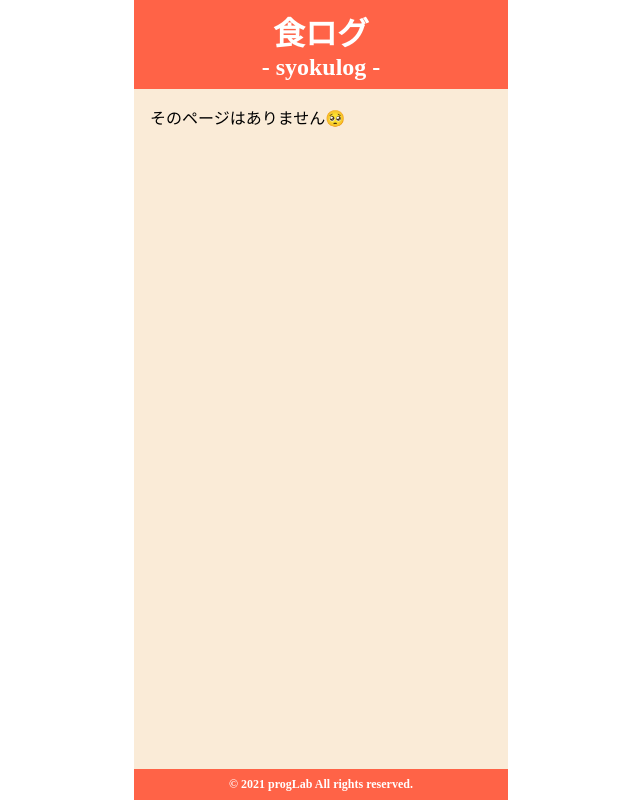
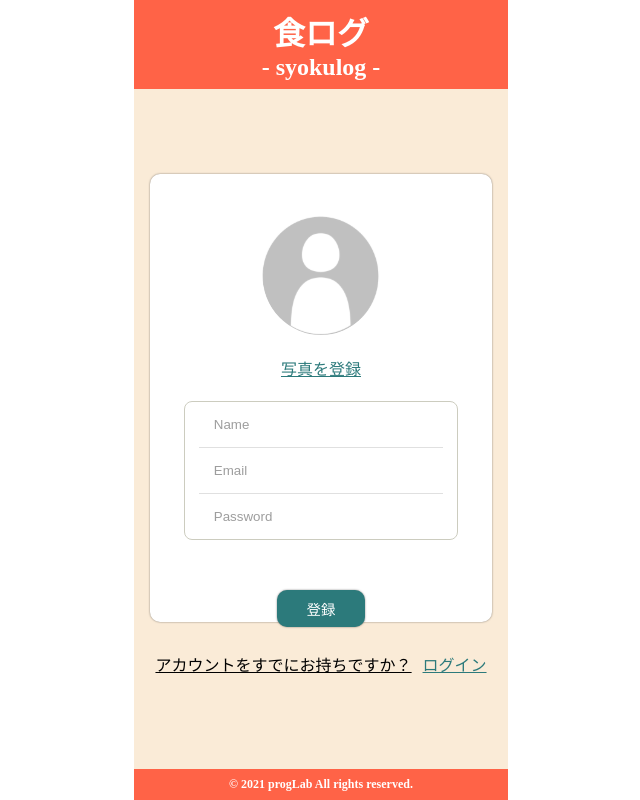
Before and after one commit to nbr41to/syokulog, a React (Create React App) app: page /signup in a window 1280 px wide. Shown: the whole page, without its empty margins (319-959 px from the left). Built offline with nearby package versions, Linux system fonts and the light colour scheme.

Commit message:
新規登録画面(signup-page)の製造完了

```diff
--- a/package.json
+++ b/package.json
@@ -10,7 +10,7 @@
     "sort-package-json": "npx sort-package-json 'package.json'",
     "start": "react-scripts start",
     "test": "react-scripts test",
-    "fmt": "eslint --fix '**/*.{js,jsx,ts,tsx}' && prettier --write --ignore-unknown '**/*.{js,jsx,ts,tsx,css,scss}'",
+    "fmt": "eslint --fix . && prettier --write --ignore-unknown .",
     "storybook": "start-storybook -p 6006 -s public",
     "build-storybook": "build-storybook -s public"
   },
--- a/src/App.jsx
+++ b/src/App.jsx
@@ -5,6 +5,7 @@ import HomePage from './components/pages/Home';
 import FoodPostsPage from './components/pages/FoodPosts';
 import { Layout } from './components/layout';
 import IngredientPostsPage from './components/pages/IngredientPosts';
+import Signup from './components/pages/Signup';
 
 const App = () => {
   return (
@@ -19,6 +20,7 @@ const App = () => {
             exact
             component={IngredientPostsPage}
           />
+          <Route path="/signup" exact component={Signup} />
           <Route path="/users" render={() => <>user page だよ</>} />
           <Route render={() => <>そのページはありません🥺</>} />
         </Switch>
--- /dev/null
+++ b/src/components/pages/Signup/index.jsx
@@ -0,0 +1,43 @@
+import styles from './index.module.scss';
+import { useHistory } from 'react-router-dom';
+const Signup = () => {
+  const history = useHistory();
+
+  const handleLoginLinkClick = () => {
+    history.push('/login');
+  };
+
+  const handleRegistBtnClick = () => {
+    history.push('/');
+  };
+
+  return (
+    <div className={styles.root}>
+      <div className={styles.container}>
+        <icon />
+        <img
+          src={`${process.env.PUBLIC_URL}/images/icon 1.svg`}
+          alt="Logo"
+          className={styles.icon}
+        />
+        <button className={styles.iconRegistLink}>写真を登録</button>
+        <div className={styles.inputContainer}>
+          <input placeholder="Name" className={styles.topInput} />
+          <input placeholder="Email" className={styles.middleInput} />
+          <input placeholder="Password" className={styles.bottomInput} />
+        </div>
+        <button onClick={handleRegistBtnClick} className={styles.registButton}>
+          登録
+        </button>
+      </div>
+      <div className={styles.linkContainer}>
+        <p className={styles.guideLink}>アカウントをすでにお持ちですか？</p>
+        <button onClick={handleLoginLinkClick} className={styles.link}>
+          ログイン
+        </button>
+      </div>
+    </div>
+  );
+};
+
+export default Signup;
--- /dev/null
+++ b/src/components/pages/Signup/index.module.scss
@@ -0,0 +1,115 @@
+.root {
+  height: 80vh;
+  display: flex;
+  justify-content: center;
+  align-items: center;
+  flex-direction: column;
+  .container {
+    background-color: #fff;
+    height: 70%;
+    width: 100%;
+    display: flex;
+    flex-direction: column;
+    align-items: center;
+    border-radius: 10px;
+    box-shadow: 0 0 2px rgba(0, 0, 0, 0.5);
+    .icon {
+      width: 118px;
+      height: 121px;
+      border-radius: 50%;
+      margin-top: 40px;
+    }
+    .iconRegistLink {
+      margin: 20px 0;
+      border: none;
+      font-size: 1rem;
+      color: #2c7a7b;
+      text-decoration: underline;
+      background-color: transparent;
+      cursor: pointer;
+      &:hover {
+        opacity: 0.7;
+      }
+    }
+    .inputContainer {
+      background-color: #fff;
+      display: flex;
+      justify-content: center;
+      align-items: center;
+      flex-direction: column;
+      width: 80%;
+      border-radius: 8px;
+      border: 1px solid #b7b7a4;
+      opacity: 0.7;
+      &:focus-within {
+        opacity: 1;
+        transition: all 0.3s;
+      }
+
+      .topInput {
+        width: 90%;
+        padding: 15px;
+        border-top: none;
+        border-left: none;
+        border-right: none;
+        border-bottom: 1px solid lightgray;
+        outline: none;
+      }
+      .middleInput {
+        width: 90%;
+        padding: 15px;
+        border-top: none;
+        border-left: none;
+        border-right: none;
+        border-bottom: 1px solid lightgray;
+        outline: none;
+      }
+      .bottomInput {
+        width: 90%;
+        padding: 15px;
+        border: none;
+        outline: none;
+      }
+    }
+    .registButton {
+      background-color: #2c7a7b;
+      color: #fff;
+      border-radius: 10px;
+      padding: 8px 30px;
+      border: none;
+      box-shadow: 0 0 2px rgba(0, 0, 0, 0.5);
+      margin-top: 50px;
+      font-size: 0.9rem;
+      &:hover {
+        opacity: 0.7;
+        box-shadow: 0 0 1px rgba(0, 0, 0, 0.5);
+        transition: all 0.3s;
+      }
+    }
+  }
+  .linkContainer {
+    margin-top: 30px;
+    width: 100%;
+    display: flex;
+    justify-content: space-around;
+    .guideLink {
+      margin: 0%;
+      padding: 0%;
+      font-size: 1rem;
+      text-decoration: underline;
+    }
+    .link {
+      margin: 0%;
+      padding: 0%;
+      border: none;
+      font-size: 1rem;
+      color: #2c7a7b;
+      text-decoration: underline;
+      background-color: transparent;
+      cursor: pointer;
+      &:hover {
+        opacity: 0.7;
+      }
+    }
+  }
+}
```
Also changed, not shown: public/images/icon 1.svg (added), src/components/ingredient/Yuki0kita.md (line endings or trailing spaces), src/components/ingredient/fujishima.md (line endings or trailing spaces), src/components/ingredient/nonn.md (line endings or trailing spaces).
